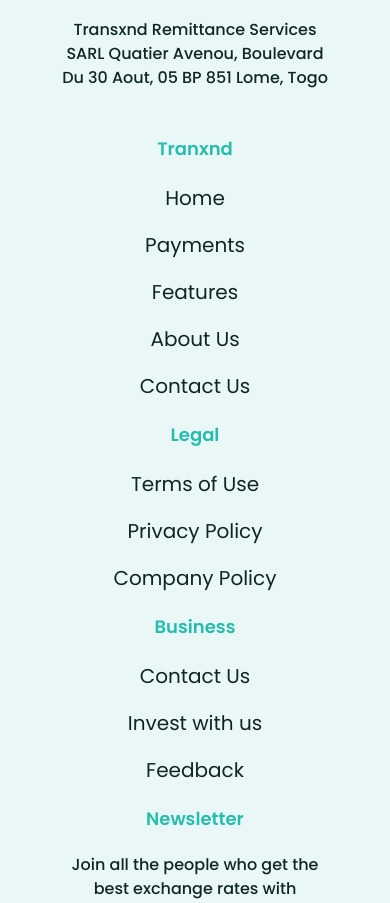
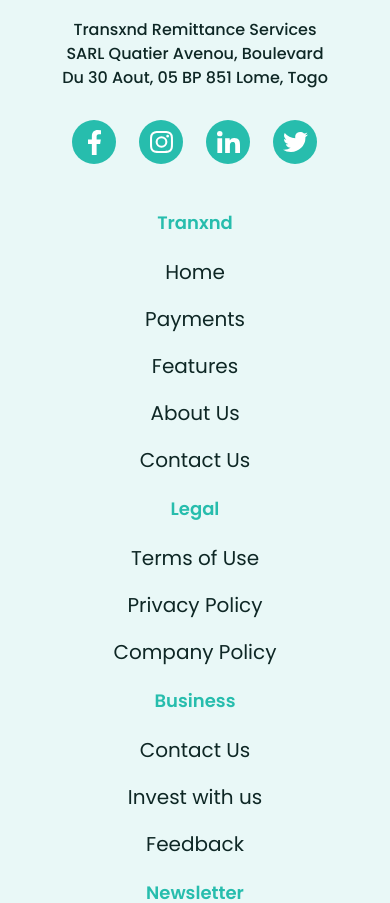
Before and after one commit to ab9pixel/Transxnd-Enhanced-screens, a React (Create React App) app: page / in a window 390 px wide. Shown: the part 1748-2651 px from the top of the page. Built offline with nearby package versions, Linux system fonts and the light colour scheme.

Commit message:
fix: added social icons

```diff
--- a/src/App.scss
+++ b/src/App.scss
@@ -605,7 +605,11 @@ body{
             input{
                 position: static;
             }
-            .modeAndLang, .footerContact, .footerSocialIcons, .footerButton{
+            .footerSocialIcons{
+                place-content: center;
+                margin-bottom: 0;
+            }
+            .modeAndLang, .footerContact, .footerButton{
                 display: none;
             }
         }
```
